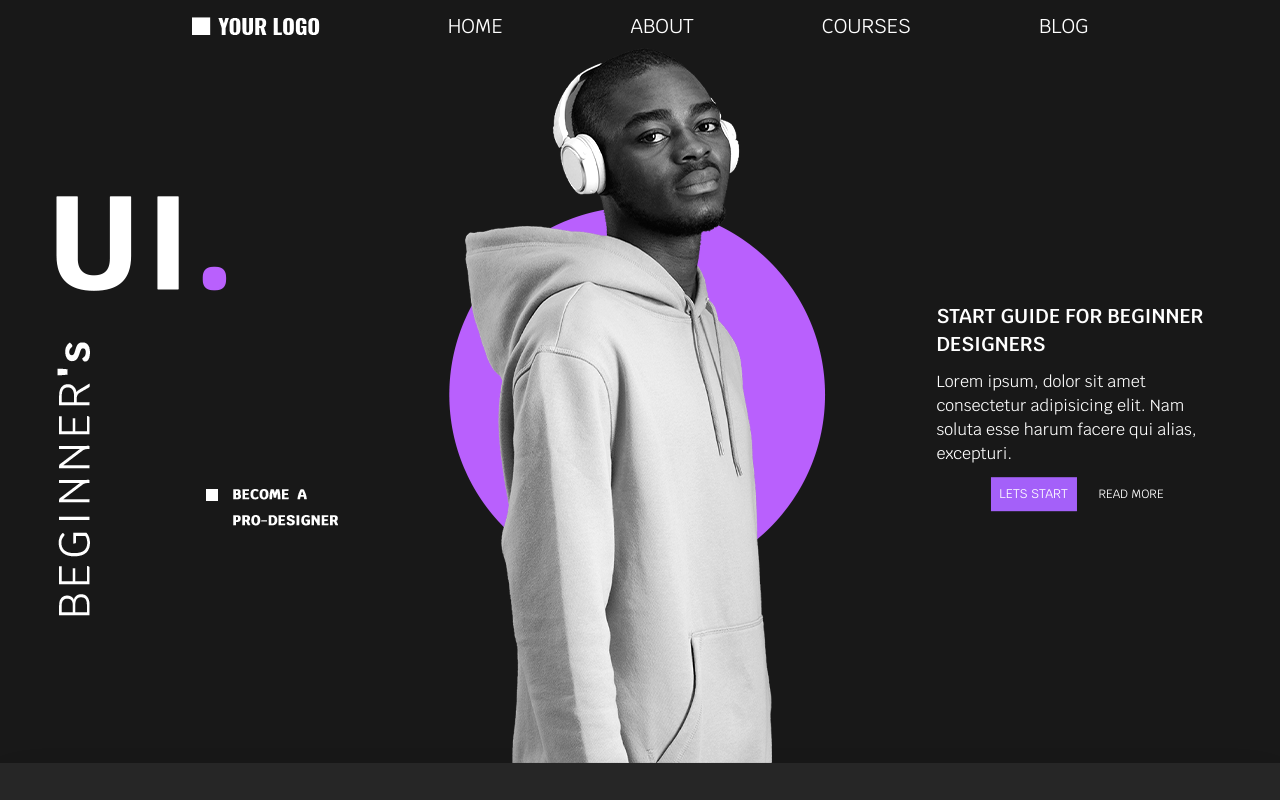
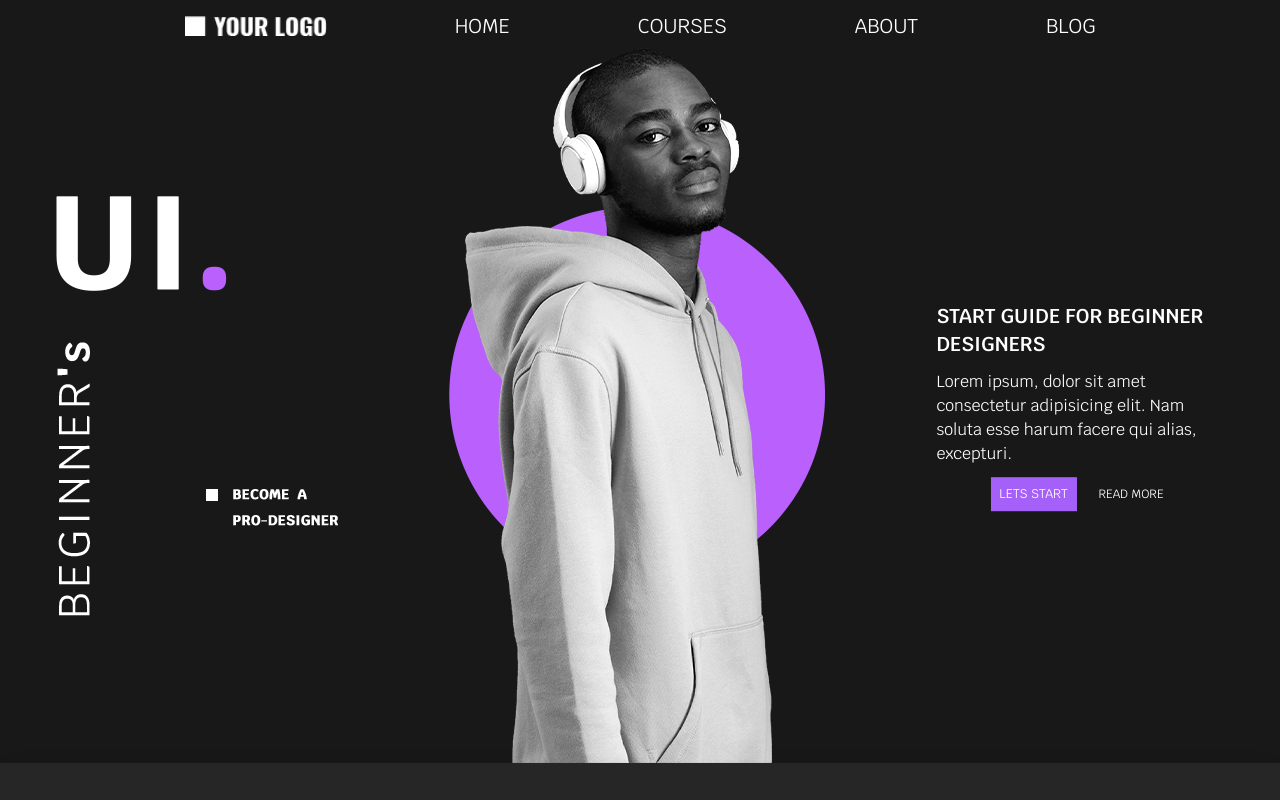
Before and after one commit to JsCodeDevlopment/Beginner-Lp, a React (Vite) app: page / in a window 1280 px wide. Shown: the top 800 px of the page. Built offline with nearby package versions, Linux system fonts and the light colour scheme.

Commit message:
Fix: Responsive Navbar

```diff
--- a/src/components/About.jsx
+++ b/src/components/About.jsx
@@ -4,6 +4,7 @@ import { ButtonViolet } from "./Button";
 export function About() {
   return (
     <div
+      id="About"
       className="flex h-auto w-full justify-evenly py-10 px-10 bg-background bg-no-repeat flex-wrap gap-10 items-center max-sm:gap-36"
       style={{
         backgroundImage:
@@ -16,12 +17,12 @@ export function About() {
           <span className="text-violeta text-xl font-extralight">Us.</span>
         </p>
         <p className="text-white text-lg font-extralight">
-            Lorem, ipsum dolor sit amet consectetur adipisicing elit. Eligendi
-            repellendus nostrum vero provident nulla, necessitatibus id deserunt
-            fuga non nemo aliquid quos laudantium eum fugiat nam facilis officia
-            asperiores. Facere.
-          </p>
-          <ButtonViolet name={"READ MORE"}/>
+          Lorem, ipsum dolor sit amet consectetur adipisicing elit. Eligendi
+          repellendus nostrum vero provident nulla, necessitatibus id deserunt
+          fuga non nemo aliquid quos laudantium eum fugiat nam facilis officia
+          asperiores. Facere.
+        </p>
+        <ButtonViolet name={"READ MORE"} />
       </div>
       <div className="">
         <img className="w-80" src={Man} aria-hidden="true" />
--- a/src/components/Courses.jsx
+++ b/src/components/Courses.jsx
@@ -22,7 +22,7 @@ function CourseCards({ number }) {
 
 export function Courses() {
   return (
-    <div className="flex w-full h-auto flex-col bg-background">
+    <div id="Courses" className="flex w-full h-auto flex-col bg-background">
       <div className="flex p-10 gap-2 justify-between">
         <p className="text-white text-5xl font-extrabold">
           FIND{" "}
--- a/src/components/Header.jsx
+++ b/src/components/Header.jsx
@@ -1,17 +1,22 @@
 import "../index.css";
 import Logo from "../assets/Your-Logo.png";
-
+import Menu from "../assets/menu.png";
 
 export const Header = () => {
   return (
     <div className="w-full h-12 bg-background fixed">
-      <ul className="flex items-center text-white text-xl p-3 justify-center gap-32">
-        <li><a href="#"><img src={Logo} aria-hidden="true" /></a></li>
-        <li><a href="#">HOME</a></li>
-        <li><a href="#">ABOUT</a></li>
-        <li><a href="#">COURSES</a></li>
-        <li><a href="#">BLOG</a></li>
-      </ul>
+      <div className="flex items-center text-white text-xl p-3 justify-center gap-32">
+        <a href="#Home">
+          <img src={Logo} aria-hidden="true" className="w-30 h-5" />
+        </a>
+        <button className="inline-flex w-5 h-5 rounded ml-auto lg:hidden">
+          <img src={Menu} aria-hidden="true" />
+        </button>
+        <a href="#Home" className="max-lg:hidden">HOME</a>
+        <a href="#Courses" className="max-lg:hidden">COURSES</a>
+        <a href="#About" className="max-lg:hidden">ABOUT</a>
+        <a href="#Newsletter" className="max-lg:hidden">BLOG</a>
+      </div>
     </div>
   );
 };
--- a/src/components/Home.jsx
+++ b/src/components/Home.jsx
@@ -8,7 +8,7 @@ export const Home = () => {
   return (
     <>
       <Header />
-      <main className="bg-background pt-12 px-2.5 flex w-full gap-5 items-center justify-around flex-wrap max-lg:py-10 max-sm:pt-14">
+      <main id="Home" className="bg-background pt-12 px-2.5 flex w-full gap-5 items-center justify-around flex-wrap max-lg:py-10 max-sm:pt-14">
         <section>
           <img src={Ui} aria-hidden="true" />
         </section>
--- a/src/components/NewsLetter.jsx
+++ b/src/components/NewsLetter.jsx
@@ -3,6 +3,7 @@ import { ButtonViolet } from "./Button";
 export function NewsLetter() {
   return (
     <div
+      id="Newsletter"
       className="flex h-screen w-full justify-end bg-no-repeat px-10 bg-background flex-wrap gap-10 items-center
       max-sm:flex max-sm:flex-col max-sm:items-center max-sm:justify-center"
       style={{
@@ -24,8 +25,16 @@ export function NewsLetter() {
           </p>
         </div>
         <div className="flex flex-col gap-5 items-center justify-center">
-          <input type="email" placeholder="Email" className="bg-background border-2 border-violeta w-72 focus:bg-white max-sm:w-auto" />
-          <input type="text" placeholder="First name" className="bg-background border-2 border-violeta w-72 focus:bg-white max-sm:w-auto" />
+          <input
+            type="email"
+            placeholder="Email"
+            className="bg-background border-2 border-violeta w-72 focus:bg-white max-sm:w-auto"
+          />
+          <input
+            type="text"
+            placeholder="First name"
+            className="bg-background border-2 border-violeta w-72 focus:bg-white max-sm:w-auto"
+          />
         </div>
         <div className="flex items-center w-auto h-3 justify-center">
           <ButtonViolet name={"SEND"} />
```
Also changed, not shown: src/assets/menu.png (added).
